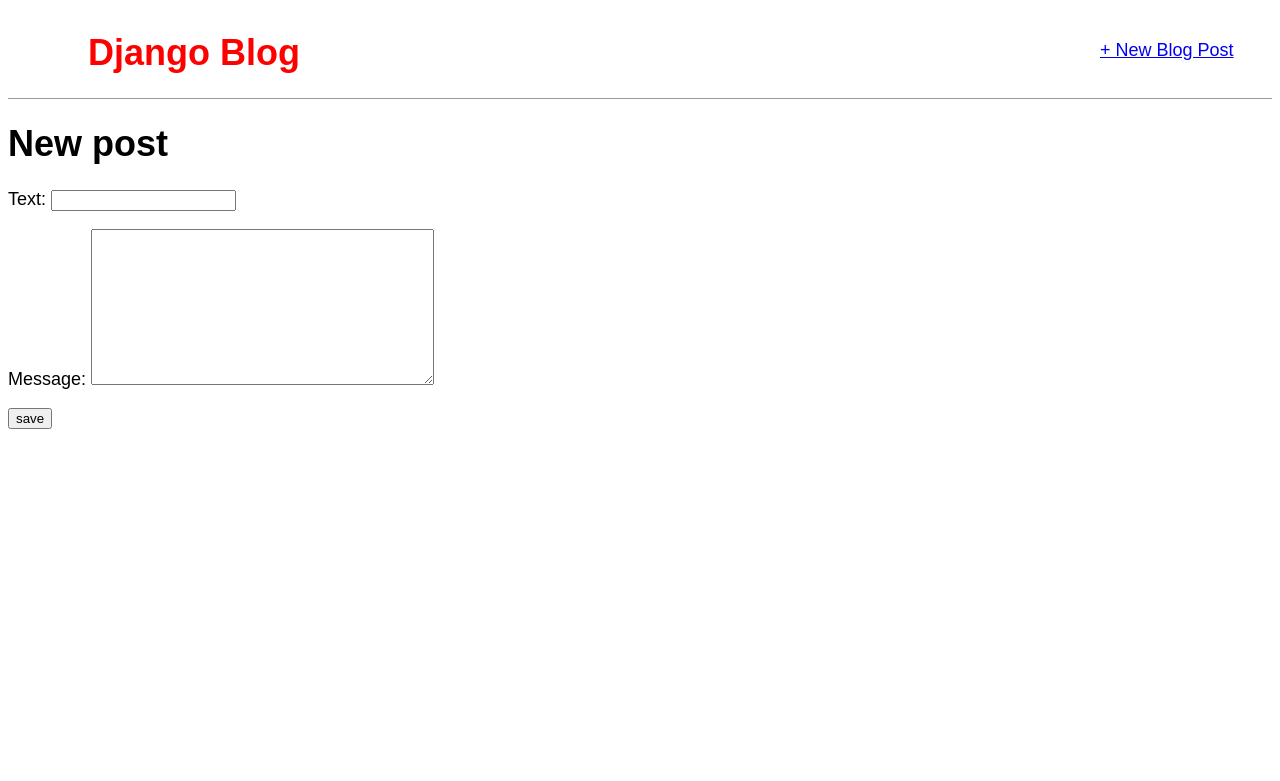
After one commit to Gabrielusen/Personal-blogish, a Django app: page /post/new/ in a window 1280 px wide. The commit adds this page. Shown: the top 781 px of the page. Run offline with Django 3.2, Linux system fonts and the light colour scheme.

Commit message:
mademigrations

```diff
--- a/product/models.py
+++ b/product/models.py
@@ -1,15 +1,10 @@
 from django.db import models
-from datetime import datetime, timezone
+#   from datetime import datetime
 
 
 class Post(models.Model):
-    title = models.CharField(max_length=200)
-    author = models.ForeignKey(
-        'auth.User',
-        on_delete=models.CASCADE,
-    )
-    body = models.TextField()
-    time = models.DateTimeField(default=datetime.now())
+    text = models.CharField(max_length=250)
+    message = models.TextField(max_length=255, default="")
 
     def __str__(self):
-        return f"{self.title}"
+        return f"{self.text}"
--- /dev/null
+++ b/product/static/css/base.css
@@ -0,0 +1,52 @@
+/* static/css/base.css */
+body{
+    font-family: 'Source Sans Pro', sans-serif;
+    font-size: 18px;
+}
+
+header{
+    border-bottom:1px solid #999;
+    margin-bottom; 2rem;
+    display: flex;
+    padding-left:5rem;
+
+}
+
+header h1 a{
+    color: red;
+    text-decoration:none;
+}
+
+.nav-left{
+    margin-right: auto;
+    padding-left: 5rem;
+}
+
+.nav-right{
+    display: flex;
+    padding-top: 2rem;
+    padding-left: 50rem;
+}
+
+.post-entry{
+    margin-bottom: 2rems;
+}
+
+.post-entry h2{
+    margin:0.5rem 0;
+}
+
+.post-entry h2 a,
+.post-entry h2 a:visited{
+    color:blue;
+    text-decoration:none;
+}
+
+.post-entry p{
+    margin: 0;
+    font-weight: 400;
+}
+
+.post-entry h2 a:hover {
+    color: red;
+}
--- a/product/templates/base.html
+++ b/product/templates/base.html
@@ -1,10 +1,22 @@
-<!DOCTYPE html>
+{% load static %}
 <html lang="en">
 <head>
     <meta charset="UTF-8">
-    <title>$Title$</title>
+    <title>Django Blog</title>
+    <link href="{% static 'css/base.css' %}" rel="stylesheet">
 </head>
 <body>
-$END$
+    <div>
+        <header>
+            <div class="nev-left">
+                <h1><a href="{% url 'home' %}">Django Blog</a> </h1>
+            </div>
+            <div class="nav-right">
+                <a href="{% url 'post_new' %}">+ New Blog Post</a>
+            </div>
+        </header>
+        {% block content %}
+        {% endblock %}
+    </div>
 </body>
 </html>
--- /dev/null
+++ b/product/templates/post_new.html
@@ -0,0 +1,8 @@
+{% extends 'base.html' %}
+{% block content %}
+    <h1>New post</h1>
+    <form action="post">{% csrf_token %}
+        {{form.as_p}}
+        <input type="submit" value="save">
+    </form>
+{% endblock content %}
--- a/product/urls.py
+++ b/product/urls.py
@@ -1,7 +1,9 @@
 from django.urls import path
-from .views import HomePageView
+from .views import BlogCreateView, BlogDetailView, BlogListView
 
 
 urlpatterns = [
-    path('', HomePageView.as_view(), name='home'),
+    path('post/new/', BlogCreateView.as_view(), name='post_new'),
+    path('post/<int:pk>/', BlogDetailView.as_view(), name='post_detail'),
+    path('', BlogListView.as_view(), name='home'),
 ]
--- a/product/views.py
+++ b/product/views.py
@@ -1,8 +1,19 @@
-from django.views.generic import ListView
 from .models import Post
+from django.views.generic import ListView, DetailView
+from django.views.generic.edit import CreateView
 
 
-class HomePageView(ListView):
+class BlogListView(ListView):
     model = Post
     template_name = 'home.html'
-    context_object_name = 'all_post_list'
+
+
+class BlogDetailView(DetailView):
+    model = Post
+    template_name = 'post_detail.html'
+
+
+class BlogCreateView(CreateView):
+    model = Post
+    template_name = 'post_new.html'
+    fields = '__all__'
```
Also changed, not shown: griffinshop/settings.py (+4 -4 lines), product/templates/home.html (+8 -12 lines), product/templates/post_detail.html (added, +7 -0 lines), product/templates/style.css (deleted, +0 -10 lines), product/tests.py (+1 -31 lines), product/migrations/0001_initial.py (added), product/migrations/0002_auto_20200225_0145.py (added), product/migrations/0003_post_message.py (added), product/migrations/0004_auto_20200227_0244.py (added), product/migrations/0005_auto_20200227_0246.py (added).
